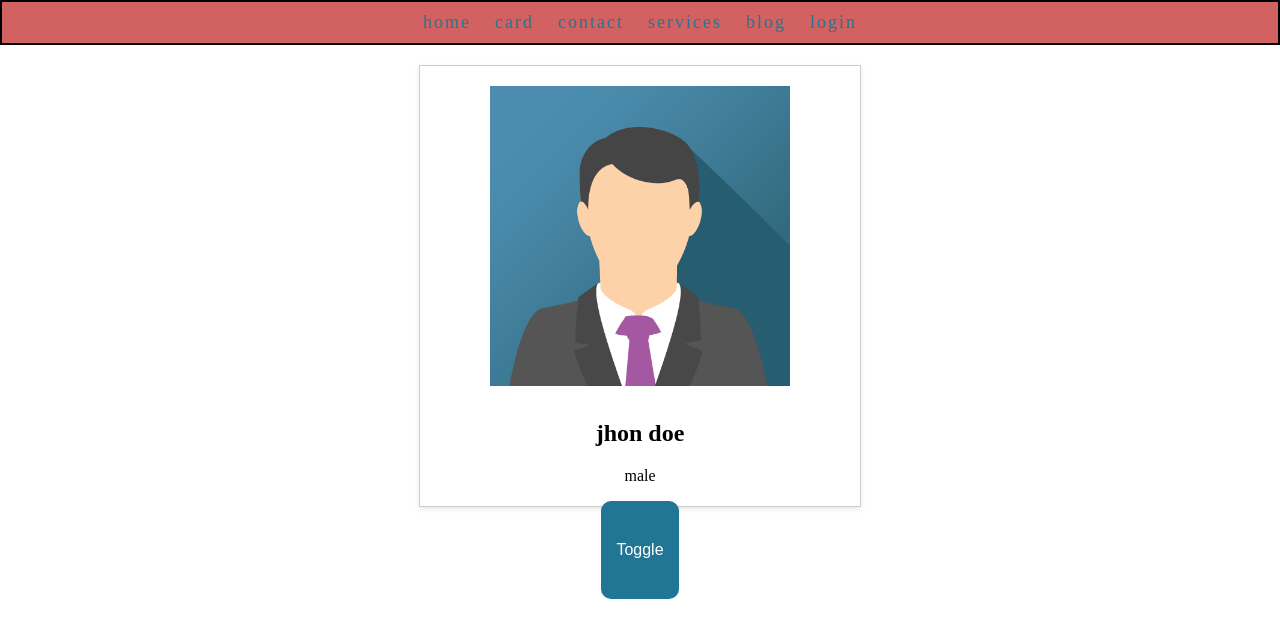
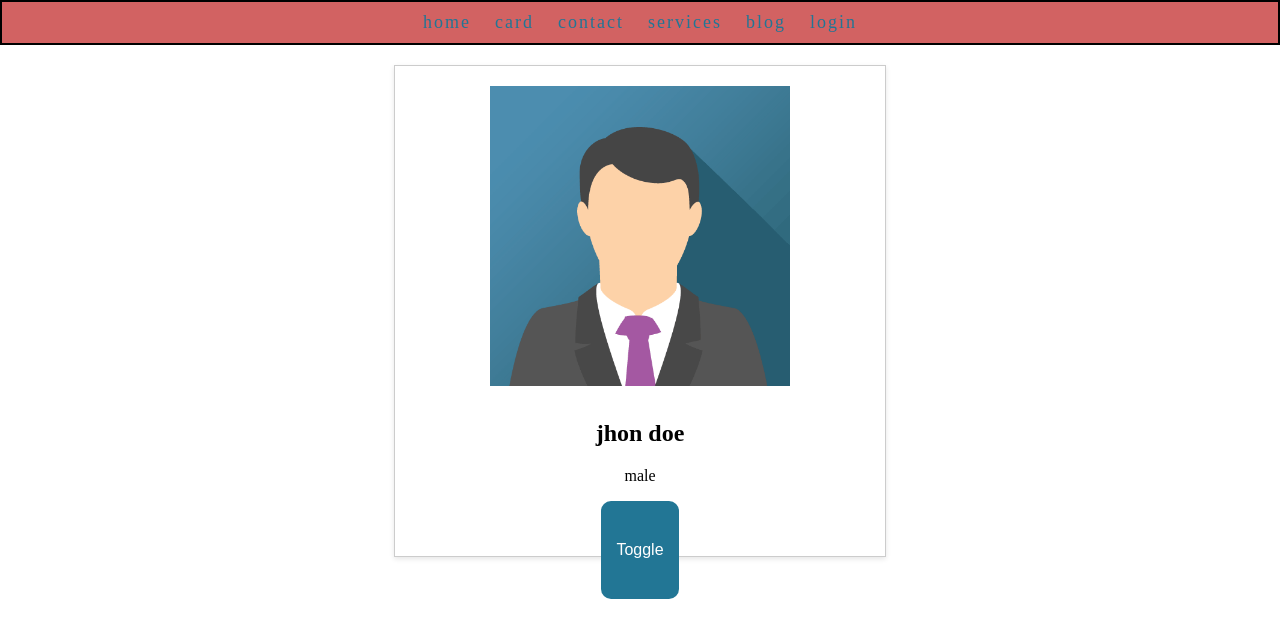
Before and after one commit to Mudili-Tejaswini/autosuggest, a website: page frontend/pages/card.html in a window 1280 px wide. Drawn offline with Linux system fonts and the light colour scheme; files whose address does not match are found by name.

Commit message:
cardsize3

```diff
--- a/frontend/css/index.css
+++ b/frontend/css/index.css
@@ -36,8 +36,8 @@ body {
     margin: 0;
 }
 .card {
-    width: 400px;
-    height: 400px;
+    width: 450px;
+    height: 450px;
     border: 1px solid #ccc;
     border-radius: 0;
     padding: 20px;
@@ -64,5 +64,5 @@ body {
 
 .card button:hover {
     background-color: rgb(41, 138, 165);
-    margin-top: px;
+    margin-top: 5px;
 }
```
